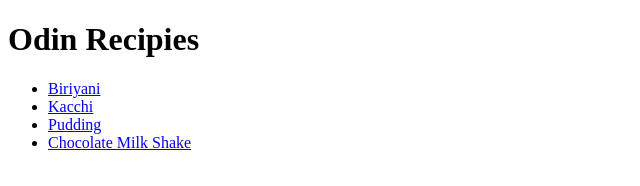
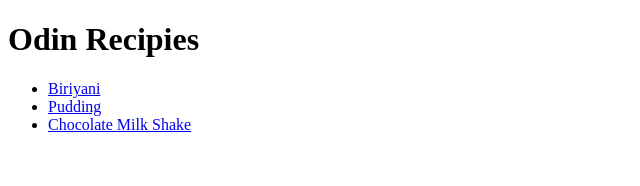
Before and after one commit to tamim-the-wise/odin-recipes, a plain HTML site: page index.html in a window 1280 px wide. Shown: the whole page, without its empty margins (0-640 px from the left). Drawn offline with Linux system fonts and the light colour scheme.

Commit message:
fix some typos

```diff
--- a/index.html
+++ b/index.html
@@ -8,7 +8,6 @@
         <h1>Odin Recipies</h1>
         <ul>
             <li><a href="recipies/biriyani.html">Biriyani</a></li>
-            <li><a href="recipies/kacchi.html">Kacchi</a></li>
             <li><a href="recipies/pudding.html">Pudding</a></li>
             <li><a href="recipies/chocolatemilkshake.html">Chocolate Milk Shake</a></li>
         </ul>
```
Also changed, not shown: recipies/kacchi.html (deleted).
